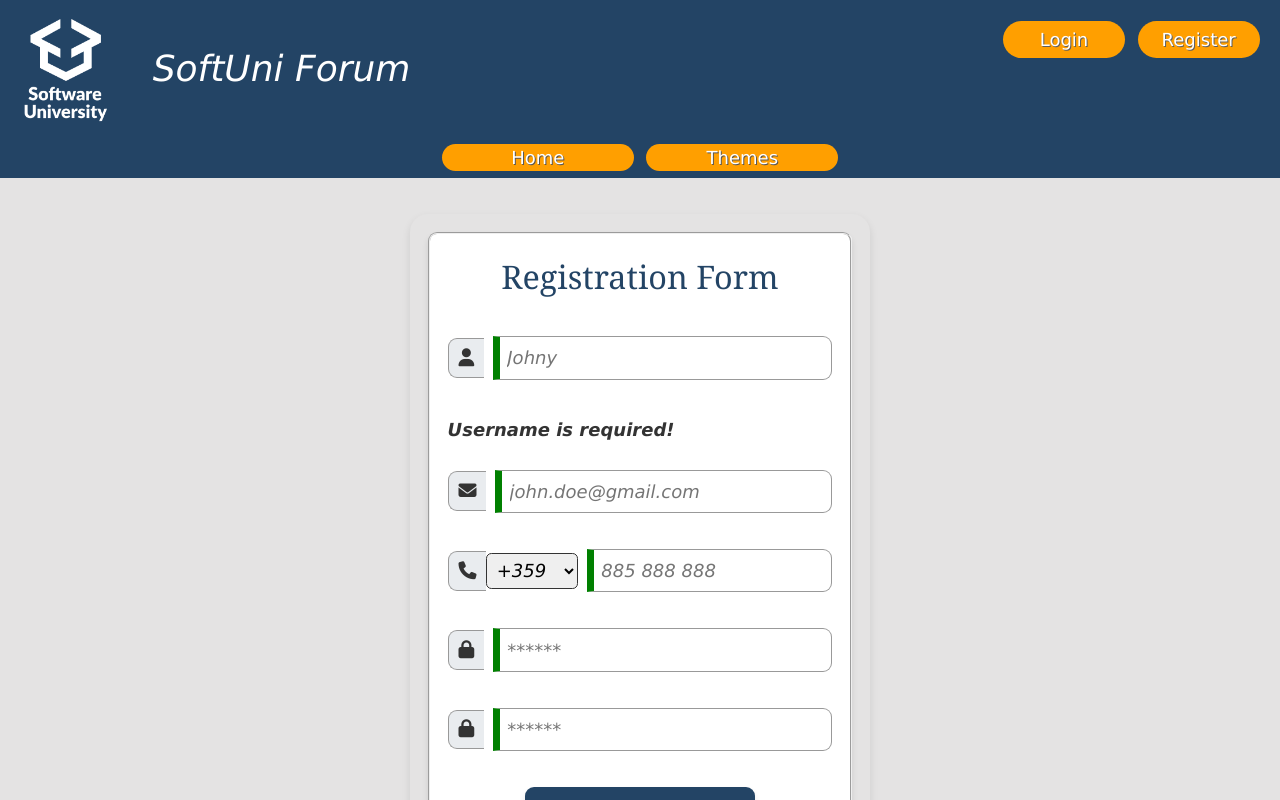
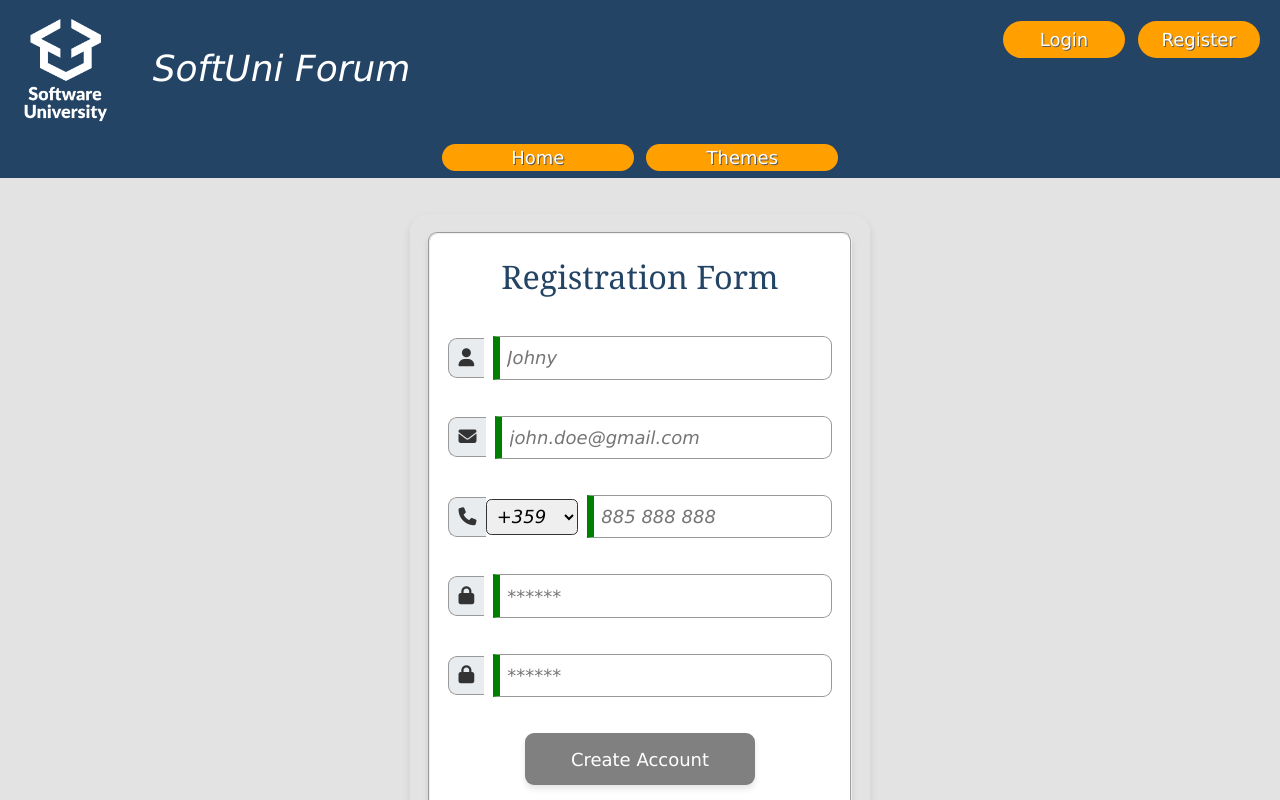
Before and after one commit to ttsaryanski/SoftUni-JS-Web-Angular, an Angular app in the folder client/: page /register in a window 1280 px wide. Shown: the top 800 px of the page. Built offline with nearby package versions, Linux system fonts and the light colour scheme.

Commit message:
Add validations in register page

```diff
--- a/client/src/app/user/login/login.component.html
+++ b/client/src/app/user/login/login.component.html
@@ -60,8 +60,8 @@
       }
 
       <button
-        [disabled]="form.invalid"
-        [style]="{ backgroundColor: form.invalid ? 'grey' : '#234465' }"
+        [disabled]="setButton(form).disabled"
+        [style]="setButton(form).style"
       >
         Login
       </button>
--- a/client/src/app/user/login/login.component.ts
+++ b/client/src/app/user/login/login.component.ts
@@ -8,6 +8,7 @@ import {
   setEmailErrorClass,
   setPasswordErrorClass,
 } from '../../utils/set.dinamic.class';
+import { setButtonAttributes } from '../../utils/buttonStatus';
 
 @Component({
   selector: 'app-login',
@@ -28,6 +29,10 @@ export class LoginComponent {
     return setPasswordErrorClass(password);
   }
 
+  setButton(form: any) {
+    return setButtonAttributes(form);
+  }
+
   login(form: NgForm) {
     if (form.invalid) {
       return;
--- a/client/src/app/user/register/register.component.css
+++ b/client/src/app/user/register/register.component.css
@@ -99,12 +99,12 @@ form.login, form.register {
 p.error {
     text-align: left;
     border-radius: 0.5em;
-    color: red;
+    color: red !important;
     padding-top: 0;
     font-weight: bold;
 }
 
 .input-error {
-    border-left-color: red;
-    border-color: red;
+    border-left-color: red !important;
+    border-color: red !important;
 }
--- a/client/src/app/user/register/register.component.html
+++ b/client/src/app/user/register/register.component.html
@@ -1,65 +1,112 @@
 <div class="container">
-  <form class="register" action="" method="post">
+  <form class="register" [formGroup]="form" (ngSubmit)="register()">
     <fieldset>
       <h2>Registration Form</h2>
 
       <!-- username -->
       <p class="field field-icon">
-        <label for="username"
-          ><span><i class="fas fa-user"></i></span
-        ></label>
+        <label for="username">
+          <span>
+            <i class="fas fa-user"></i>
+          </span>
+        </label>
         <input
-          class="input-error"
+          [class]="setUsernameClass(form.get('username'))"
           type="text"
           name="username"
           id="username"
           placeholder="Johny"
+          formControlName="username"
         />
       </p>
+
+      @if(form.get('username')?.touched){
+      <div>
+        @if(form.get('username')?.errors?.['required']){
         <p class="error">Username is required!</p>
+        }
+        <!--  -->
+        @if(form.get('username')?.errors?.['minlength']){
+        <p class="error">Username must be at least 5 characters!</p>
+        }
+      </div>
+      }
 
       <!-- email -->
       <p class="field field-icon">
-        <label for="email"
-          ><span><i class="fas fa-envelope"></i></span
-        ></label>
+        <label for="email">
+          <span>
+            <i class="fas fa-envelope"></i>
+          </span>
+        </label>
         <input
+          [class]="setEmailClass(form.get('email'))"
           type="email"
           name="email"
           id="email"
           placeholder="john.doe@gmail.com"
+          formControlName="email"
         />
       </p>
-      <!-- <p class="error">
-                Email is required!
-            </p>
-            <p class="error">
-                Email is not valid!
-            </p> -->
+      @if(form.get('email')?.touched){
+      <div>
+        @if(form.get('email')?.errors?.['required']){
+        <p class="error">Email is required!</p>
+        }
+        <!--  -->
+        @if(form.get('email')?.errors?.['emailValidator']){
+        <p class="error">Email is not valid!</p>
+        }
+      </div>
+      }
 
       <!-- telephone -->
       <p class="field field-icon">
-        <label for="tel"
-          ><span><i class="fas fa-phone"></i></span
-        ></label>
+        <label for="tel">
+          <span>
+            <i class="fas fa-phone"></i>
+          </span>
+        </label>
         <select name="select-tel" id="select-tel" class="tel">
           <option value="00359">+359</option>
         </select>
-        <input type="text" name="tel" id="tel" placeholder="885 888 888" />
+        <input
+          type="text"
+          name="tel"
+          id="tel"
+          placeholder="885 888 888"
+          formControlName="tel"
+        />
       </p>
 
+      <div formGroupName="passGroup">
         <!-- password -->
         <p class="field field-icon">
-        <label for="password"
-          ><span><i class="fas fa-lock"></i></span
-        ></label>
+          <label for="password">
+            <span>
+              <i class="fas fa-lock"></i>
+            </span>
+          </label>
           <input
+            [class]="setPasswordClass(passGroup?.get('password'))"
             type="password"
             name="password"
             id="password"
             placeholder="******"
+            formControlName="password"
           />
         </p>
+        @if(passGroup?.get('password')?.touched){
+        <div>
+          @if(passGroup?.get('password')?.errors?.['required']){
+          <p class="error">Password is required!</p>
+          }
+          <!--  -->
+          @if(passGroup?.get('password')?.errors?.['minlength']){
+          <p class="error">Password must be at least 5 characters!</p>
+          }
+        </div>
+        }
         <!-- <p class="error">
                     Password is required!
                 </p>
@@ -69,19 +116,28 @@
 
         <!-- rePassword -->
         <p class="field field-icon">
-        <label for="rePassword"
-          ><span><i class="fas fa-lock"></i></span
-        ></label>
+          <label for="rePassword">
+            <span>
+              <i class="fas fa-lock"></i>
+            </span>
+          </label>
           <input
             type="password"
             name="rePassword"
             id="rePassword"
             placeholder="******"
+            formControlName="rePassword"
           />
         </p>
         <!-- <p class="error">Repeat Password does not match password!</p> -->
+      </div>
 
-      <button disabled>Create Account</button>
+      <button
+        [disabled]="setButton(form).disabled"
+        [style]="setButton(form).style"
+      >
+        Create Account
+      </button>
 
       <p class="text-center">
         Have an account?
--- a/client/src/app/user/register/register.component.ts
+++ b/client/src/app/user/register/register.component.ts
@@ -1,13 +1,69 @@
 import { Component } from '@angular/core';
+import {
+  FormControl,
+  FormGroup,
+  ReactiveFormsModule,
+  Validators,
+} from '@angular/forms';
 import { RouterLink } from '@angular/router';
+import { setButtonAttributes } from '../../utils/buttonStatus';
+import {
+  setEmailErrorClass,
+  setPasswordErrorClass,
+  setUsernameErrorClass,
+} from '../../utils/set.dinamic.class';
+import { emailValidator } from '../../utils/validators';
+import { DOMAINS } from '../../constants';
 
 @Component({
   selector: 'app-register',
   standalone: true,
-  imports: [RouterLink],
+  imports: [RouterLink, ReactiveFormsModule],
   templateUrl: './register.component.html',
-  styleUrl: './register.component.css'
+  styleUrl: './register.component.css',
 })
 export class RegisterComponent {
+  form = new FormGroup({
+    username: new FormControl('', [
+      Validators.required,
+      Validators.minLength(5),
+    ]),
+    email: new FormControl('', [Validators.required, emailValidator(DOMAINS)]),
+    tel: new FormControl(''),
+    passGroup: new FormGroup({
+      password: new FormControl('', [
+        Validators.required,
+        Validators.minLength(5),
+      ]),
+      rePassword: new FormControl('', [Validators.required]),
+    }),
+  });
 
+  get passGroup() {
+    return this.form.get('passGroup');
+  }
+
+  setButton(form: any) {
+    return setButtonAttributes(form);
+  }
+
+  setUsernameClass(username: any) {
+    return setUsernameErrorClass(username);
+  }
+
+  setEmailClass(email: any) {
+    return setEmailErrorClass(email);
+  }
+
+  setPasswordClass(password: any) {
+    return setPasswordErrorClass(password);
+  }
+
+  register() {
+    if (this.form.invalid) {
+      return;
+    }
+
+    console.log(this.form.value);
+  }
 }
--- /dev/null
+++ b/client/src/app/utils/buttonStatus.ts
@@ -0,0 +1,11 @@
+export function setButtonAttributes(form: any): {
+  disabled: boolean;
+  style: { [key: string]: string };
+} {
+  const isDisabled = form.invalid;
+  const buttonStyle = {
+    backgroundColor: isDisabled ? 'grey' : '#234465',
+  };
+
+  return { disabled: isDisabled, style: buttonStyle };
+}
--- a/client/src/app/utils/set.dinamic.class.ts
+++ b/client/src/app/utils/set.dinamic.class.ts
@@ -18,3 +18,13 @@ export function setPasswordErrorClass(password: any): string {
   }
   return '';
 }
+
+export function setUsernameErrorClass(username: any): string {
+  if (username?.touched && username?.errors?.['required']) {
+    return 'input-error';
+  }
+  if (username?.touched && username?.errors?.['minlength']) {
+    return 'input-error';
+  }
+  return '';
+}
```
Lines whose indentation alone changed are shown as unchanged.
